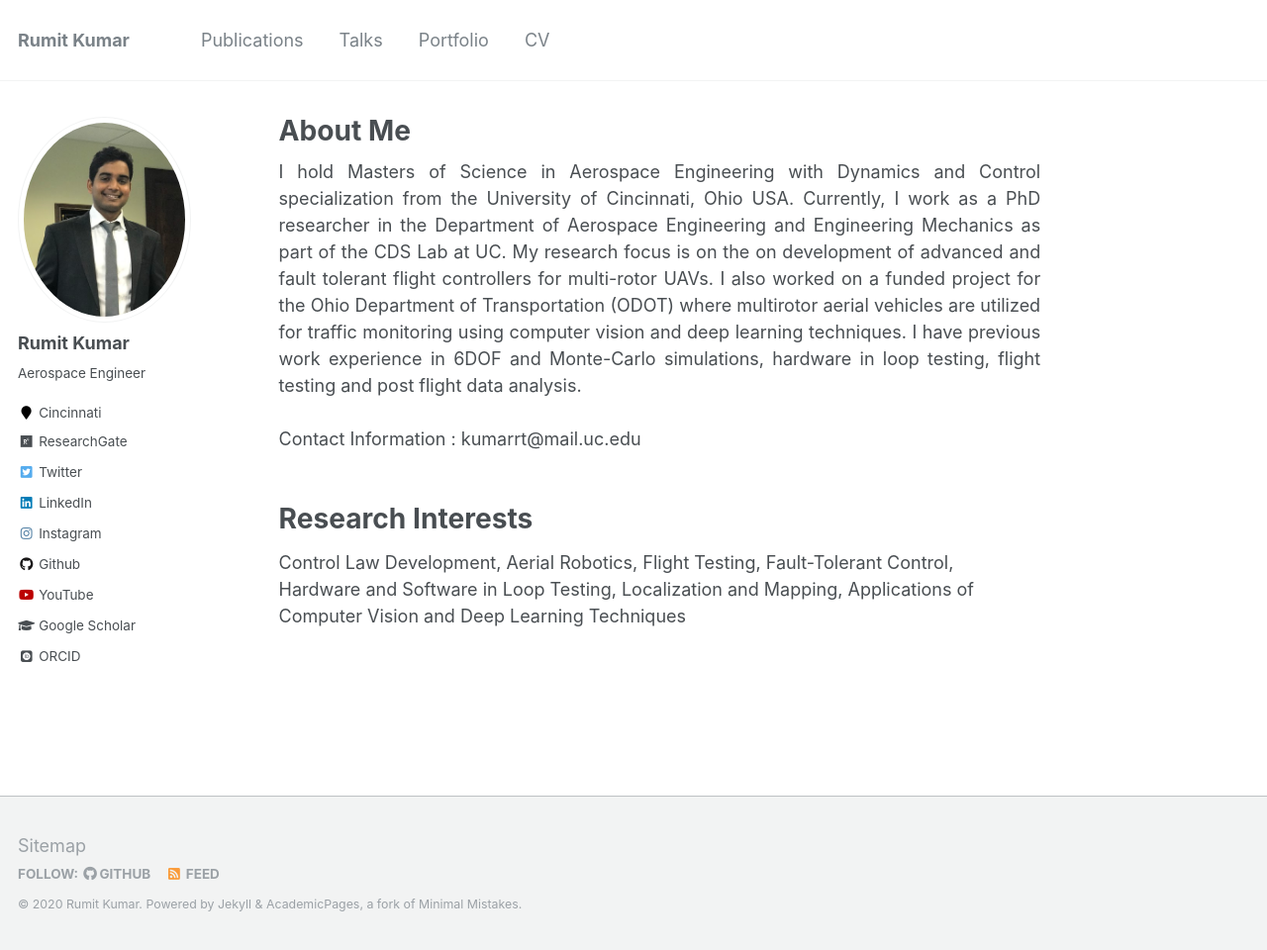
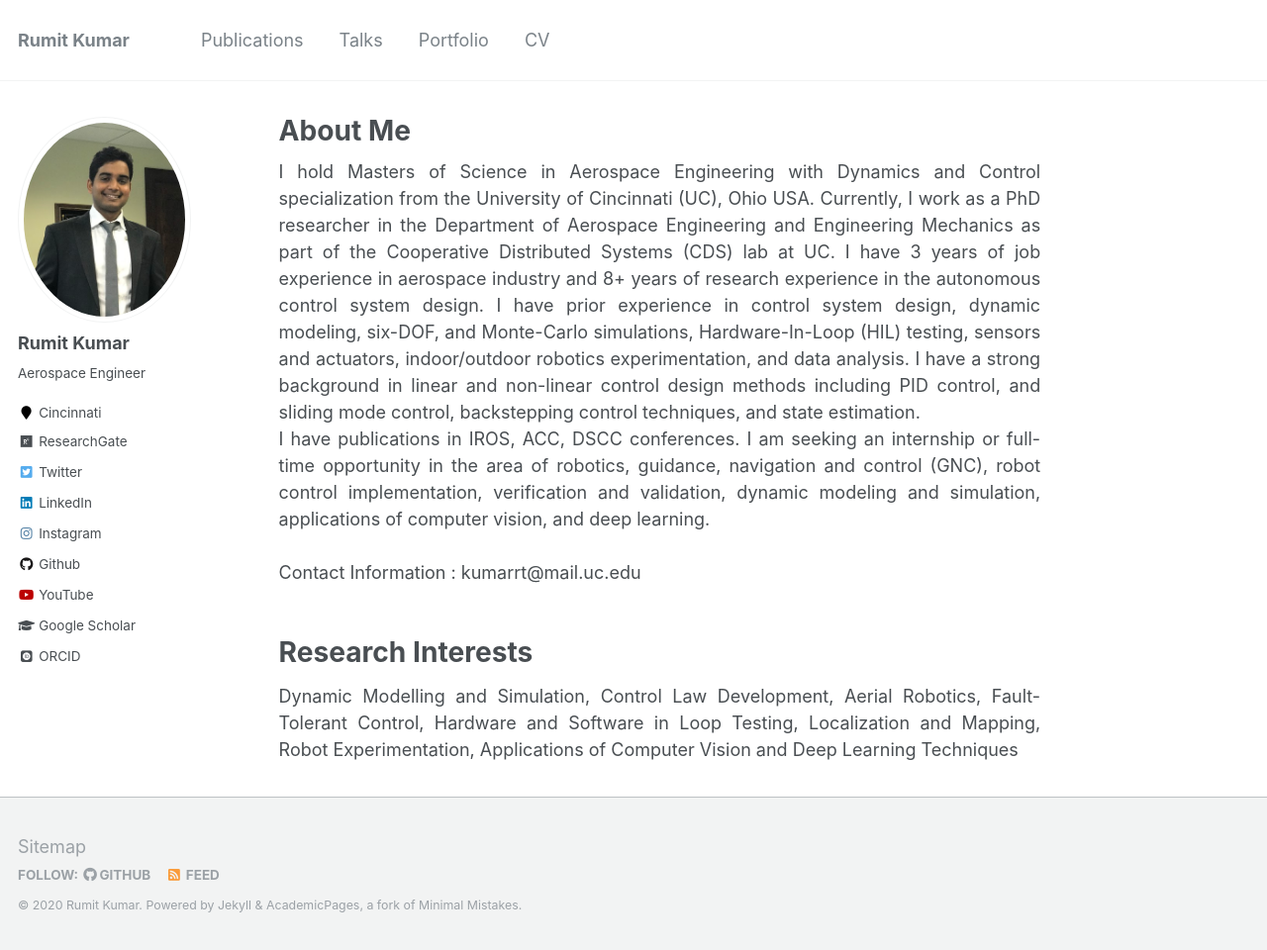
Before and after one commit to kumarrt/kumarrt.github.io, a Jekyll site: the page built from _pages/about.md, in a window 1280 px wide and 960 px high. Shown: the whole window at 99% size. Built offline with Jekyll 4.4.1, drawn with Linux system fonts in a browser that asks for light colours; some web fonts are replaced.

Commit message:
Update about.md

```diff
--- a/_pages/about.md
+++ b/_pages/about.md
@@ -7,7 +7,13 @@ redirect_from:
   - /about/
   - /about.html
 ---
-<div style="text-align: justify"> I hold Masters of Science in Aerospace Engineering with Dynamics and Control specialization from the University of Cincinnati, Ohio USA. Currently, I work as a PhD researcher in the Department of Aerospace Engineering and Engineering Mechanics as part of the CDS Lab at UC. My research focus is on the on development of advanced and fault tolerant flight controllers for multi-rotor UAVs. I also worked on a funded project for the Ohio Department of Transportation (ODOT) where multirotor aerial vehicles are utilized for traffic monitoring using computer vision and deep learning techniques. I have previous work experience in 6DOF and Monte-Carlo simulations, hardware in loop testing, flight testing and post flight data analysis. </div>
+<div style="text-align: justify"> I hold Masters of Science in Aerospace Engineering with Dynamics and Control specialization from the University of Cincinnati (UC), Ohio USA. Currently, I work as a PhD researcher in the Department of Aerospace Engineering and Engineering Mechanics as part of the Cooperative Distributed Systems (CDS) lab at UC. I have 3 years of job experience in aerospace industry and 8+ years of research experience in the autonomous control system design. I have prior experience in control system design, dynamic modeling, six-DOF, and Monte-Carlo simulations, Hardware-In-Loop (HIL) testing, sensors and actuators, indoor/outdoor robotics experimentation, and data analysis. I have a strong background in linear and non-linear control design methods including PID control, and sliding mode control, backstepping control techniques, and state estimation.
+
+<br />
+
+I have publications in IROS, ACC, DSCC conferences. I am seeking an internship or full-time opportunity in the area of robotics, guidance, navigation and control (GNC), robot control implementation, verification and validation, dynamic modeling and simulation, applications of computer vision, and deep learning.
+
+ </div>
 
 
 
@@ -19,4 +25,5 @@ Contact Information : kumarrt@mail.uc.edu
 
 Research Interests
 ======
-Control Law Development, Aerial Robotics, Flight Testing, Fault-Tolerant Control, Hardware and Software in Loop Testing, Localization and Mapping, Applications of Computer Vision and Deep Learning Techniques
+<div style="text-align: justify">
+Dynamic Modelling and Simulation, Control Law Development, Aerial Robotics, Fault-Tolerant Control, Hardware and Software in Loop Testing, Localization and Mapping, Robot Experimentation, Applications of Computer Vision and Deep Learning Techniques </div>
```
